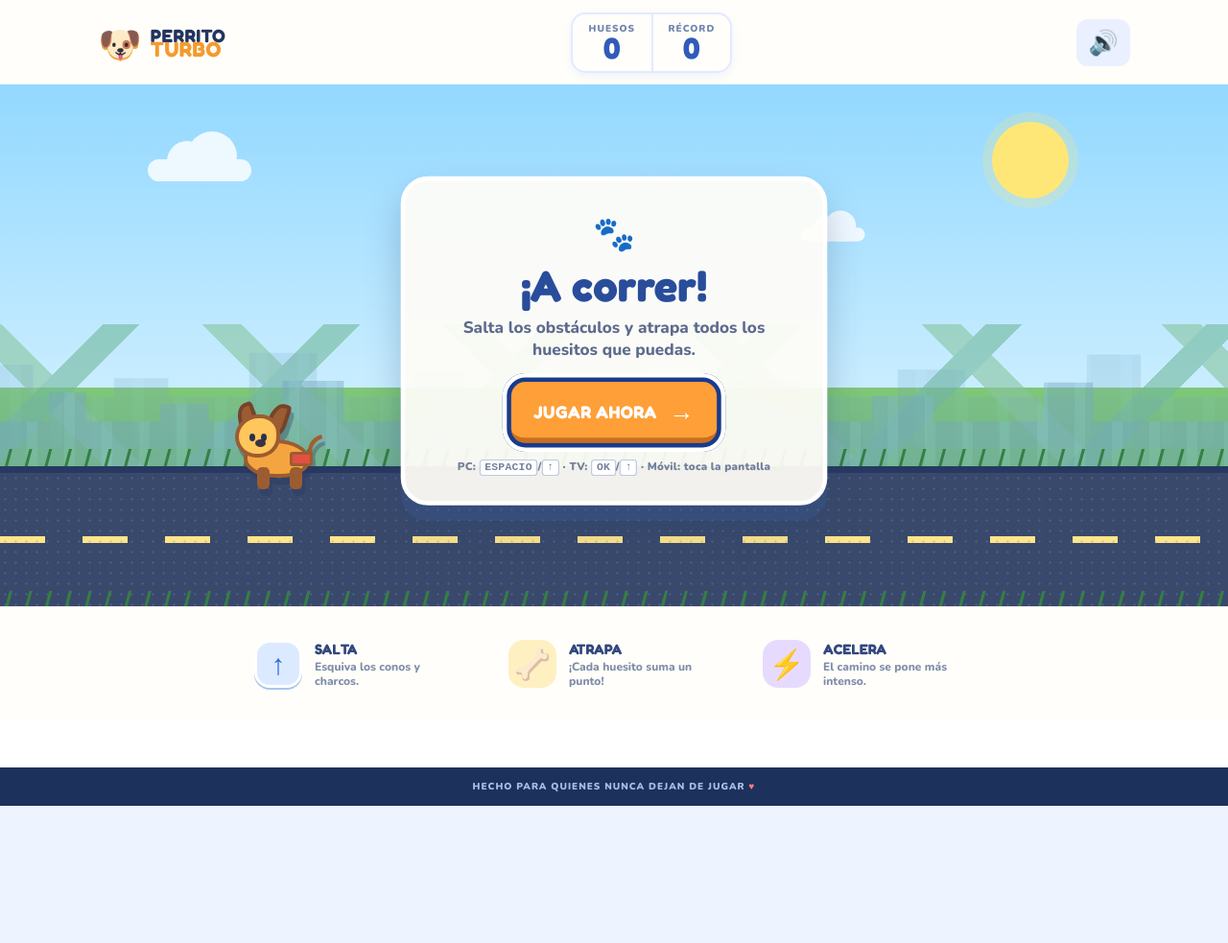
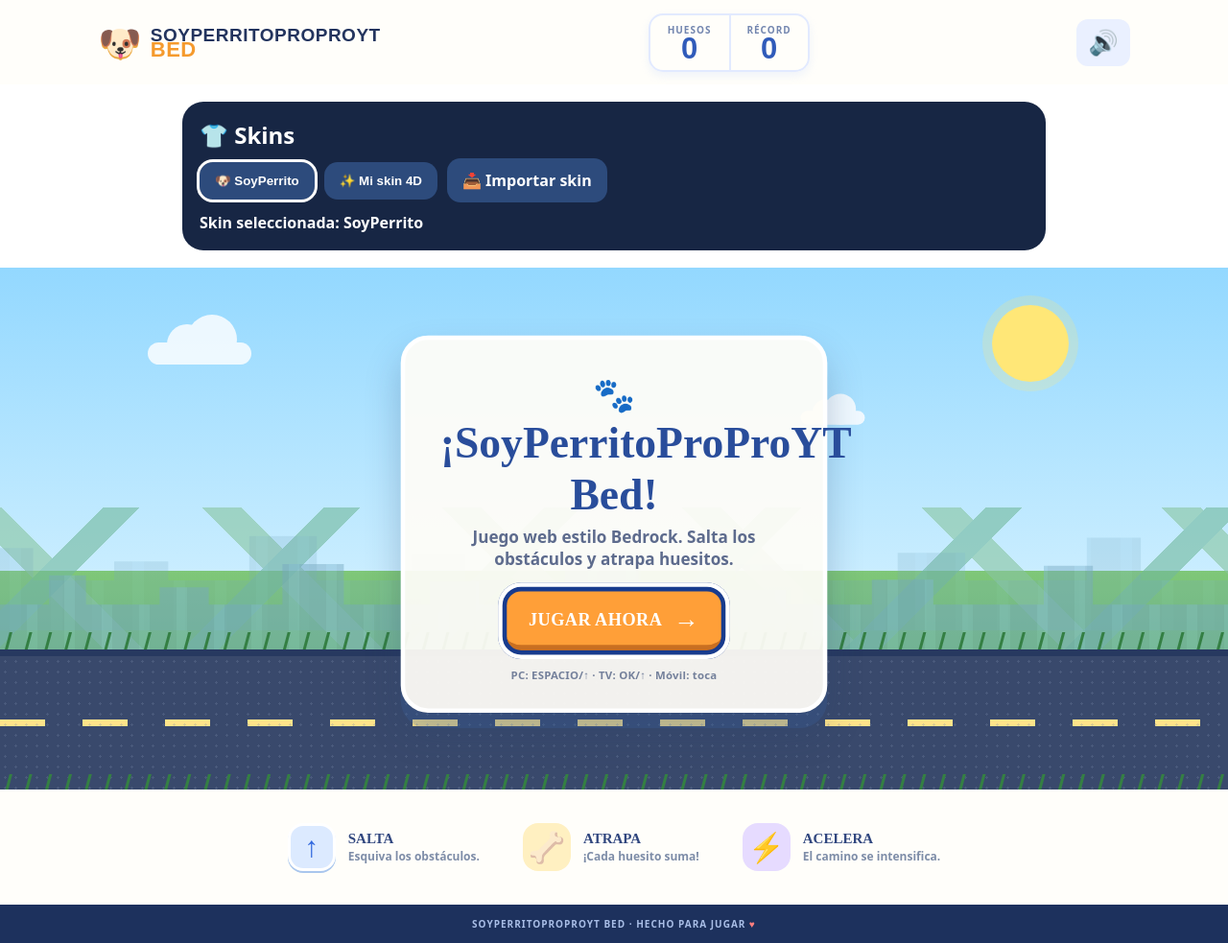
Before and after one commit to SoyPerritoYT/SoyPerritoProProYT-Game, a website: page index.html in a window 1280 px wide. Shown: the whole page at 96% size. Before the commit the page ends 840 px from the top, so only its background shows below. Drawn offline with nearby package versions, Linux system fonts and the light colour scheme.

Commit message:
Añadir sistema de skins a SoyPerritoProProYT Bed

```diff
--- a/index.html
+++ b/index.html
@@ -2,64 +2,53 @@
 <html lang="es">
 <head>
 <meta charset="UTF-8" />
-    <meta name="viewport" content="width=device-width, initial-scale=1.0" />
+<meta name="viewport" content="width=device-width,initial-scale=1.0" />
 <meta name="theme-color" content="#101d39" />
-    <title>Perrito Turbo</title>
-    <link rel="preconnect" href="https://fonts.googleapis.com" />
-    <link rel="preconnect" href="https://fonts.gstatic.com" crossorigin />
-    <link href="https://fonts.googleapis.com/css2?family=Fredoka:wght@500;600;700&family=Nunito:wght@700;800;900&display=swap" rel="stylesheet" />
+<title>SoyPerritoProProYT Bed</title>
 <link rel="stylesheet" href="styles.css" />
+<style>
+.skin-panel{max-width:900px;margin:18px auto;padding:18px;border-radius:22px;background:#172644;color:white;box-sizing:border-box}
+.skin-panel h2{margin:0 0 8px}.skin-grid{display:flex;gap:10px;flex-wrap:wrap;align-items:center}.skin-btn,.import-btn{border:0;border-radius:14px;padding:12px 16px;background:#2d4b7c;color:#fff;font-weight:800;cursor:pointer}.skin-btn.active{outline:3px solid #fff}.skin-preview{width:64px;height:64px;border-radius:12px;object-fit:contain;background:#0b1426;padding:5px}.skin-status{margin-top:10px;font-weight:700}.skin-file{display:none}
+</style>
 </head>
 <body>
-    <main class="game-shell" aria-label="Juego Perrito Turbo">
+<main class="game-shell" aria-label="SoyPerritoProProYT Bed">
 <header class="topbar">
-        <a class="brand" href="#inicio" aria-label="Perrito Turbo">
-          <span class="brand-mark">🐶</span><span>Perrito<br /><b>Turbo</b></span>
-        </a>
-        <div class="stat-bar" aria-label="Marcadores">
-          <div class="stat"><span>HUESOS</span><strong id="bones">0</strong></div>
-          <div class="stat stat-wide"><span>RÉCORD</span><strong id="best">0</strong></div>
-        </div>
-        <button class="sound-button" id="soundButton" aria-label="Activar o desactivar sonido">🔊</button>
+<a class="brand" href="#inicio" aria-label="SoyPerritoProProYT Bed"><span class="brand-mark">🐶</span><span>SoyPerritoProProYT<br><b>Bed</b></span></a>
+<div class="stat-bar"><div class="stat"><span>HUESOS</span><strong id="bones">0</strong></div><div class="stat stat-wide"><span>RÉCORD</span><strong id="best">0</strong></div></div>
+<button class="sound-button" id="soundButton" aria-label="Sonido">🔊</button>
 </header>
 
+<section class="skin-panel" aria-label="Skins">
+<h2>👕 Skins</h2>
+<div class="skin-grid">
+<button class="skin-btn active" data-skin="dog">🐶 SoyPerrito</button>
+<button class="skin-btn" data-skin="4d">✨ Mi skin 4D</button>
+<label class="import-btn" for="skinFile">📥 Importar skin</label>
+<input class="skin-file" id="skinFile" type="file" accept="image/png,image/jpeg" />
+<img id="skinPreview" class="skin-preview" alt="Vista previa de la skin" hidden />
+</div>
+<div class="skin-status" id="skinStatus">Skin seleccionada: SoyPerrito</div>
+</section>
+
 <section class="hero" id="hero">
-        <div class="cloud cloud-one"></div><div class="cloud cloud-two"></div>
-        <div class="sun"></div>
-        <div class="city city-back"></div><div class="city city-front"></div>
-        <div class="mountains"></div>
-        <div class="play-field" id="playField" tabindex="0" aria-label="Zona de juego. Pulsa aceptar, espacio o flecha arriba para saltar.">
-          <div class="finish-line"></div>
-          <div class="dog" id="dog" aria-label="Perrito corredor">
-            <span class="tail">◜</span><span class="ear ear-left"></span><span class="ear ear-right"></span>
-            <span class="face"><i></i><i></i><b></b></span><span class="body"><em></em></span>
-            <span class="leg leg-one"></span><span class="leg leg-two"></span>
-          </div>
-          <div class="toast" id="toast" aria-live="polite"></div>
-          <div class="start-card" id="startCard">
-            <span class="paw">🐾</span>
-            <h1>¡A correr!</h1>
-            <p>Salta los obstáculos y atrapa todos los huesitos que puedas.</p>
-            <button class="primary-button" id="startButton">JUGAR AHORA <span>→</span></button>
-            <small>PC: <kbd>ESPACIO</kbd>/<kbd>↑</kbd> · TV: <kbd>OK</kbd>/<kbd>↑</kbd> · Móvil: toca la pantalla</small>
-          </div>
-          <div class="game-over-card hidden" id="gameOverCard">
-            <span class="medal">🏆</span>
-            <h2>¡Buen intento!</h2>
-            <p>Conseguiste <strong id="finalScore">0</strong> huesitos.</p>
-            <button class="primary-button" id="restartButton">CORRER OTRA VEZ <span>↻</span></button>
-          </div>
+<div class="cloud cloud-one"></div><div class="cloud cloud-two"></div><div class="sun"></div>
+<div class="city city-back"></div><div class="city city-front"></div><div class="mountains"></div>
+<div class="play-field" id="playField" tabindex="0" aria-label="Zona de juego. Pulsa espacio, flecha arriba, OK o toca para saltar.">
+<div class="finish-line"></div><div class="dog" id="dog" aria-label="SoyPerrito"></div><div class="toast" id="toast" aria-live="polite"></div>
+<div class="start-card" id="startCard"><span class="paw">🐾</span><h1>¡SoyPerritoProProYT Bed!</h1><p>Juego web estilo Bedrock. Salta los obstáculos y atrapa huesitos.</p><button class="primary-button" id="startButton">JUGAR AHORA <span>→</span></button><small>PC: ESPACIO/↑ · TV: OK/↑ · Móvil: toca</small></div>
+<div class="game-over-card hidden" id="gameOverCard"><span class="medal">🏆</span><h2>¡Buen intento!</h2><p>Conseguiste <strong id="finalScore">0</strong> huesitos.</p><button class="primary-button" id="restartButton">CORRER OTRA VEZ <span>↻</span></button></div>
 </div>
 <div class="grass grass-back"></div><div class="ground"><div class="road-markings"></div></div><div class="grass grass-front"></div>
 </section>
-
-      <section class="how-to">
-        <article><span class="instruction-icon key-icon">↑</span><div><h2>SALTA</h2><p>Esquiva los conos y charcos.</p></div></article>
-        <article><span class="instruction-icon bone-icon">🦴</span><div><h2>ATRAPA</h2><p>¡Cada huesito suma un punto!</p></div></article>
-        <article><span class="instruction-icon bolt-icon">⚡</span><div><h2>ACELERA</h2><p>El camino se pone más intenso.</p></div></article>
-      </section>
+<section class="how-to"><article><span class="instruction-icon key-icon">↑</span><div><h2>SALTA</h2><p>Esquiva los obstáculos.</p></div></article><article><span class="instruction-icon bone-icon">🦴</span><div><h2>ATRAPA</h2><p>¡Cada huesito suma!</p></div></article><article><span class="instruction-icon bolt-icon">⚡</span><div><h2>ACELERA</h2><p>El camino se intensifica.</p></div></article></section>
 </main>
-    <footer>HECHO PARA QUIENES NUNCA DEJAN DE JUGAR <span>♥</span></footer>
+<footer>SOYPERRITOPROPROYT BED · HECHO PARA JUGAR <span>♥</span></footer>
 <script src="game.js"></script>
+<script>
+const skinStatus=document.querySelector('#skinStatus'), skinPreview=document.querySelector('#skinPreview'), skinFile=document.querySelector('#skinFile');
+document.querySelectorAll('[data-skin]').forEach(btn=>btn.addEventListener('click',()=>{document.querySelectorAll('[data-skin]').forEach(b=>b.classList.remove('active'));btn.classList.add('active');skinStatus.textContent='Skin seleccionada: '+(btn.dataset.skin==='4d'?'Mi skin 4D':'SoyPerrito');}));
+skinFile.addEventListener('change',()=>{const file=skinFile.files?.[0];if(!file)return;const url=URL.createObjectURL(file);skinPreview.src=url;skinPreview.hidden=false;skinStatus.textContent='Skin importada: '+file.name;});
+</script>
 </body>
 </html>
```
Lines whose indentation alone changed are shown as unchanged.
